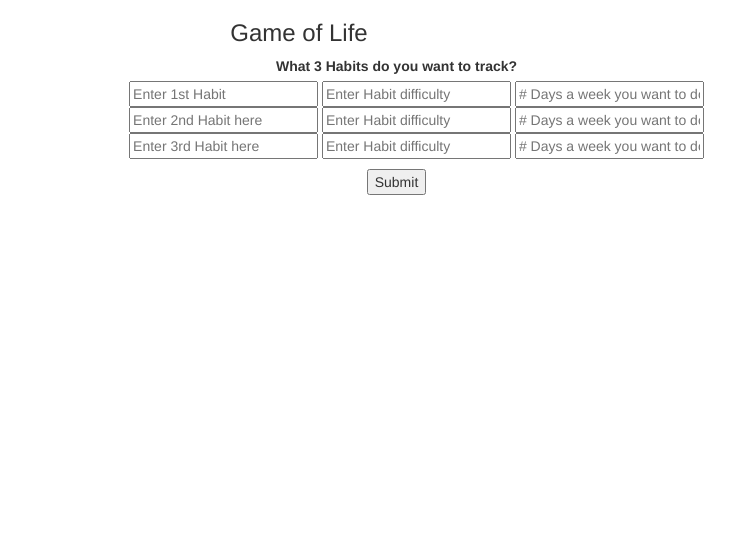
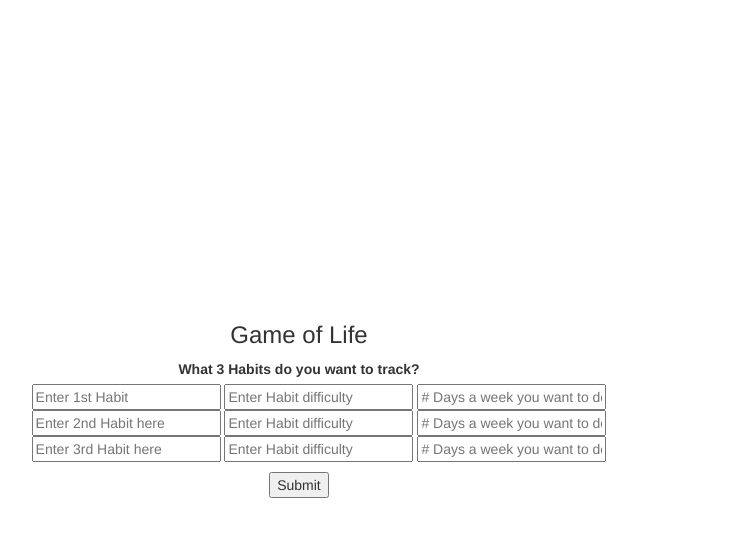
Before and after one commit to TheDeployGuy/LifeGameHabitTracking, a plain HTML site: page index.html in a window 1280 px wide. Shown: the whole page, without its empty margins (341-1076 px from the left). Drawn offline with nearby package versions, Linux system fonts and the light colour scheme.

Commit message:
Vertically align elements using table and improve overall layout

```diff
--- a/index.html
+++ b/index.html
@@ -23,6 +23,18 @@
     height: 100%;
   }
 
+  .container {
+    height: 100%;
+    width: 100%;
+    display: table;
+  }
+
+  .centerme {
+    display: table-cell;
+    height: 100%;
+    vertical-align: middle;
+  }
+
   table, th, td {
     text-align: center;
   }
@@ -41,12 +53,13 @@
 
   <!-- We are telling Ajs that this is a view! -->
   <div class="container">
+  <div class="centerme">
     <div class="row">
-      <h3 class="title text-center">Game of Life</h3>
+      <h3 class="title text-center col-md-offset-1 col-md-10">Game of Life</h3>
     </div>
 
   <div class="row" id="startMenu">
-    <div ng-controller="setup" ng-show="displayStartMenu" class="col-md-offset-2 col-md-10 text-center">
+    <div ng-controller="setup" ng-show="displayStartMenu" class="col-md-offset-1 col-md-10 text-center">
       <label style="">What 3 Habits do you want to track?</label>
       <ul>
         <li>
@@ -70,7 +83,7 @@
   </div>
   <div class="row">
    <!-- We have a parent controller that controls how many times the table is repeated -->
-  <div ng-controller="parent" id="list" ng-show="visible()" class="col-md-offset-2 col-md-10 ng-scope">
+  <div ng-controller="parent" id="list" ng-show="visible()" class="col-md-offset-1 col-md-10 ng-scope">
       <label style="">How many weeks to do you want to play?</label>
       <select class="form-control"  ng-model="currentSelected" ng-change="updateTotal()">
         <option value="" ng-if="false"></option>
@@ -107,6 +120,7 @@
 </div>
 </div>
 </div>
+</div>
 
 
   <!-- Load the AngularJS library -->
```
